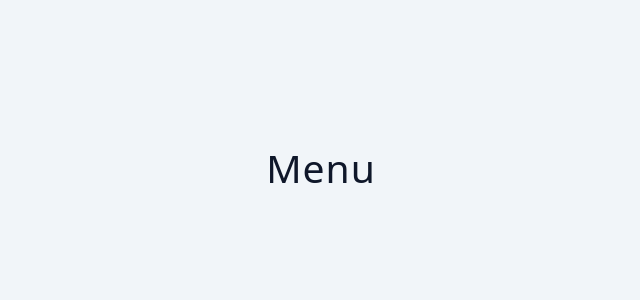
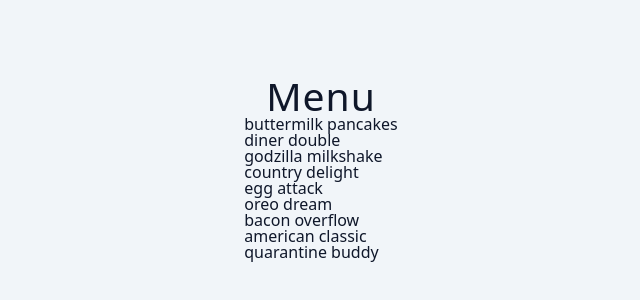
Before and after one commit to misiek869/Menu_small-projects, a React (Vite) app: page / in a window 1280 px wide. Shown: the part 232-532 px from the top of the page, without its empty margins (319-959 px from the left). Built offline with nearby package versions, Linux system fonts and the light colour scheme.

Commit message:
create compnent

```diff
--- a/src/App.tsx
+++ b/src/App.tsx
@@ -1,15 +1,17 @@
 import { useState } from 'react'
 import Title from './components/Title'
 import menu from './data'
-import { type Menu } from './data'
+import { type MenuItem } from './data'
+import Menu from './components/Menu'
 
 function App() {
-	const [menuItems, setMenuItems] = useState<Menu[]>(menu)
+	const [menuItems, setMenuItems] = useState<MenuItem[]>(menu)
 
 	return (
 		<main>
 			<section className='menu'>
 				<Title text={'menu'} />
+				<Menu items={menuItems} />
 			</section>
 		</main>
 	)
--- /dev/null
+++ b/src/components/Menu.tsx
@@ -0,0 +1,17 @@
+import { type MenuItem } from '../data'
+
+type MenuProps = {
+	items: MenuItem[]
+}
+
+const Menu = ({ items }: MenuProps) => {
+	return (
+		<div className='section-center'>
+			{items.map(item => {
+				return <div>{item.title}</div>
+			})}
+		</div>
+	)
+}
+
+export default Menu
--- a/src/data.ts
+++ b/src/data.ts
@@ -1,4 +1,4 @@
-export type Menu = {
+export type MenuItem = {
 	id: number
 	title: string
 	category: string
@@ -7,7 +7,7 @@
 	desc: string
 }
 
-const menu: Menu[] = [
+const menu: MenuItem[] = [
 	{
 		id: 1,
 		title: 'buttermilk pancakes',
```
Also changed, not shown: src/components/ManuItem.tsx (added, +7 -0 lines).
